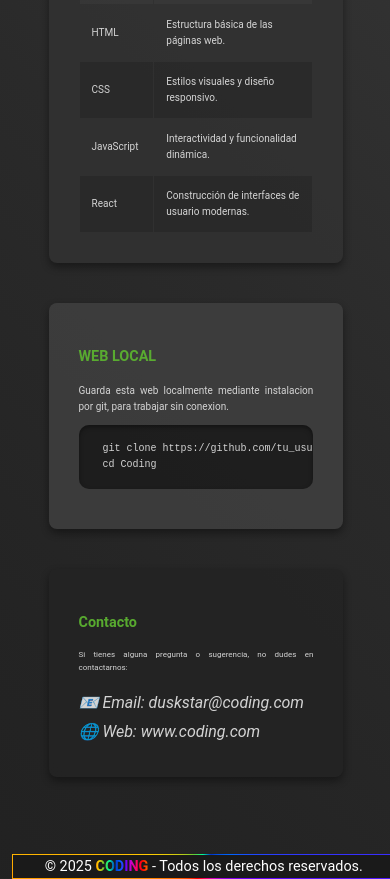
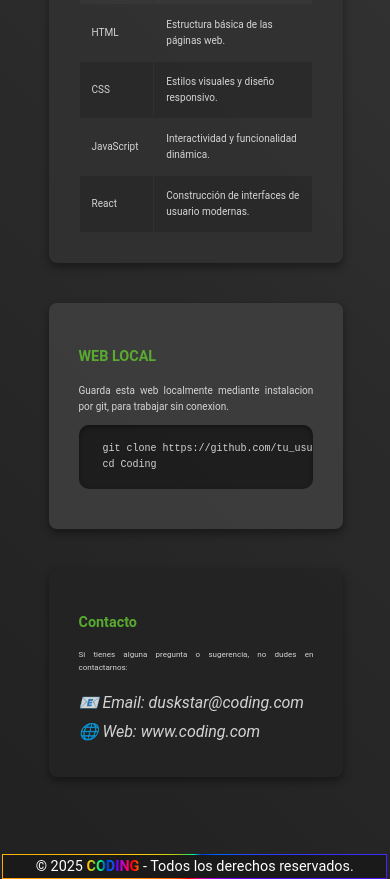
Before and after one commit to DuskStarGITHUB/Coding, a React (Vite) app in the folder frontend/: page / in a window 390 px wide. Shown: the part 1245-2124 px from the top of the page. Built offline with nearby package versions, Linux system fonts and the light colour scheme.

Commit message:
FIXED FOOTER RESPONSIVE CSS

```diff
--- a/frontend/src/web/views/global/themes/responsive.css
+++ b/frontend/src/web/views/global/themes/responsive.css
@@ -15,7 +15,11 @@
     font-size: 10px;
   }
   .footer {
-    left: -47px;
+    left: -16.9%;
+    width: 116%;
+  }
+  .container-content.open .footer {
+    left: -16%;
     width: 116%;
   }
   .container-aside-inside {
```
